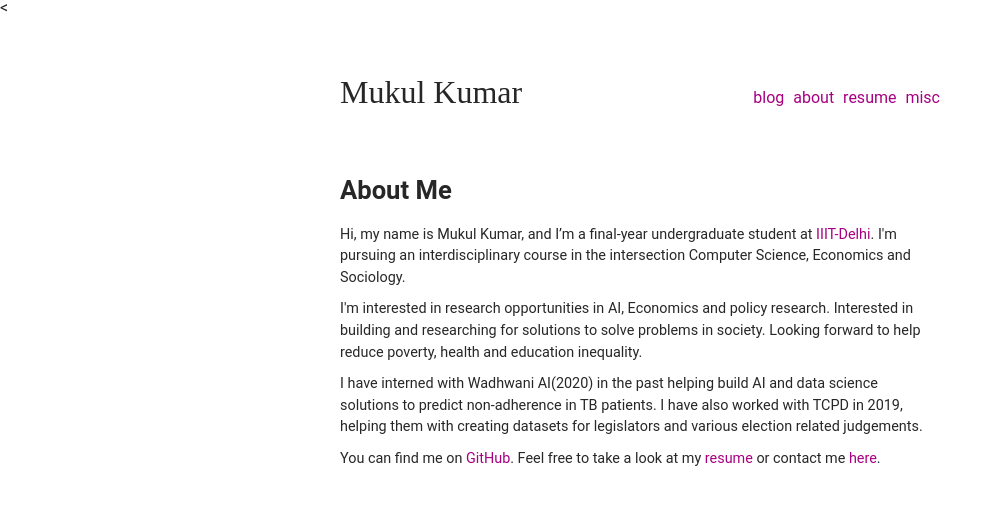
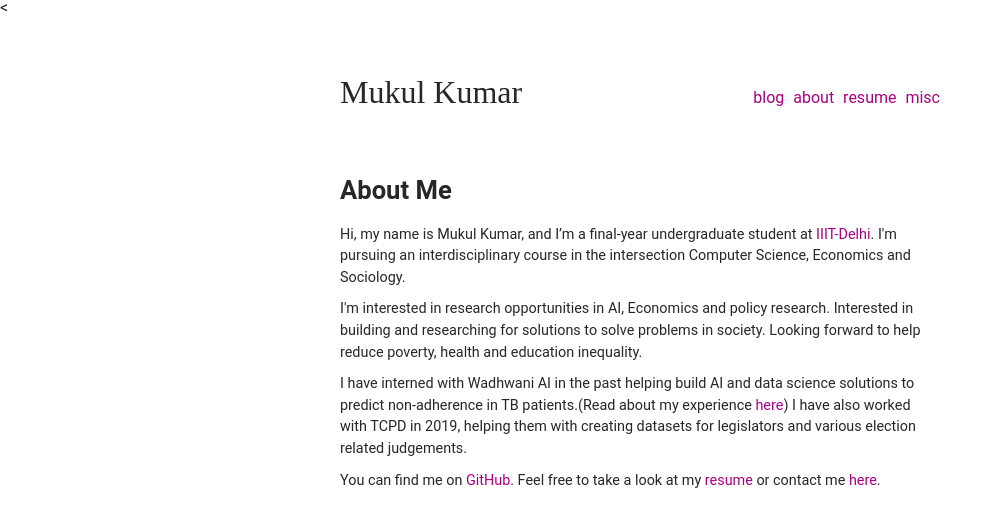
Before and after one commit to mukulkumar22/mukulkumar22.github.io, a Jekyll site: the page index.html, which Jekyll copies as it is, in a window 1280 px wide. Shown: the top 527 px of the page, without its empty margins (0-1002 px from the left). Built offline with Jekyll 4.4.1, drawn with Linux system fonts in a browser that asks for light colours; some web fonts are replaced.

Commit message:
Update index.html

```diff
--- a/index.html
+++ b/index.html
@@ -65,7 +65,7 @@ href="https://fonts.googleapis.com/css?family=Inconsolata:400,700|Source+Sans+Pr
 
 <p>I'm interested in research opportunities in AI, Economics and policy research. Interested in building and researching for solutions to solve problems in society. Looking forward to help reduce poverty, health and education inequality.</p>
 
-<p>I have interned with Wadhwani AI(2020) in the past helping build AI and data science solutions to predict non-adherence in TB patients.
+<p>I have interned with Wadhwani AI in the past helping build AI and data science solutions to predict non-adherence in TB patients.(Read about my experience <a href="https://medium.com/@muk137kumar/using-ai-to-help-tb-patients-in-india-my-internship-experience-at-wadhwani-ai-b0d59d1d67fb">here</a>)
 I have also worked with TCPD in 2019, helping them with creating datasets for legislators and various election related judgements.</p>
 
 
```
